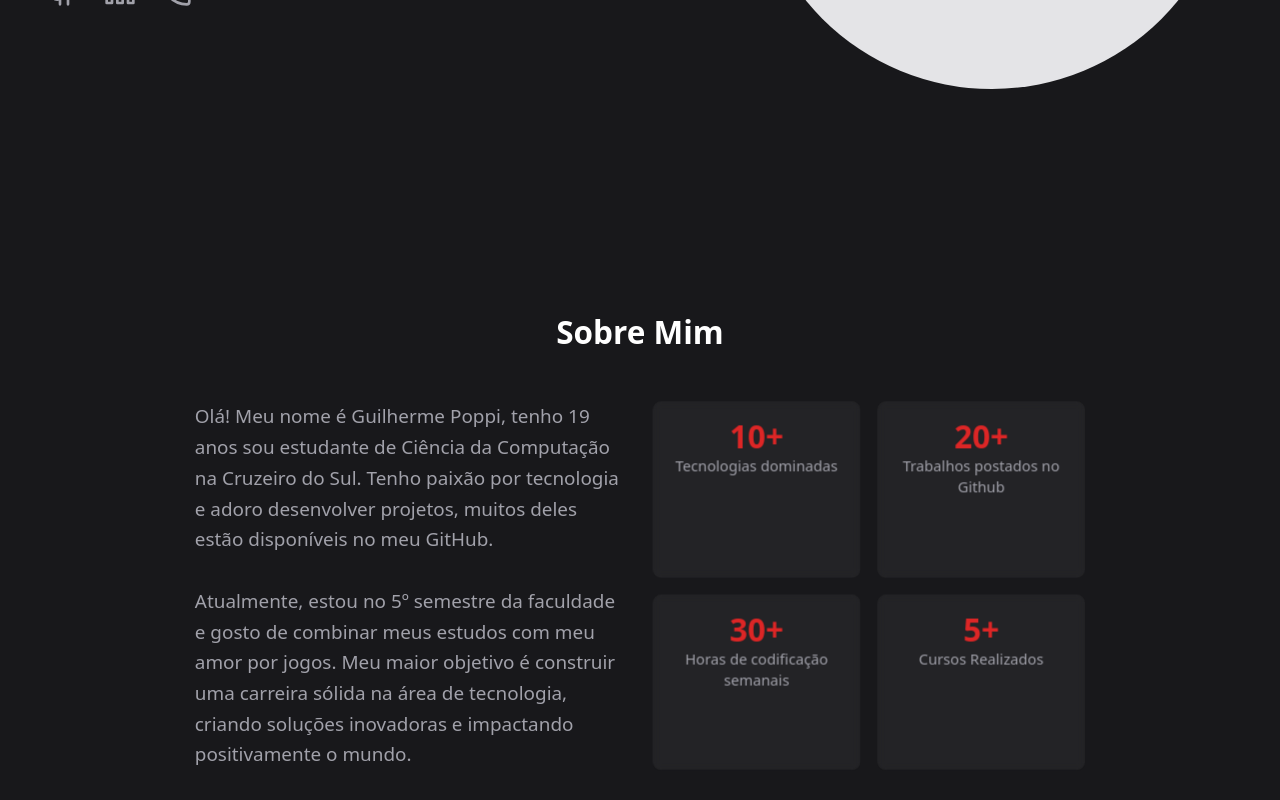
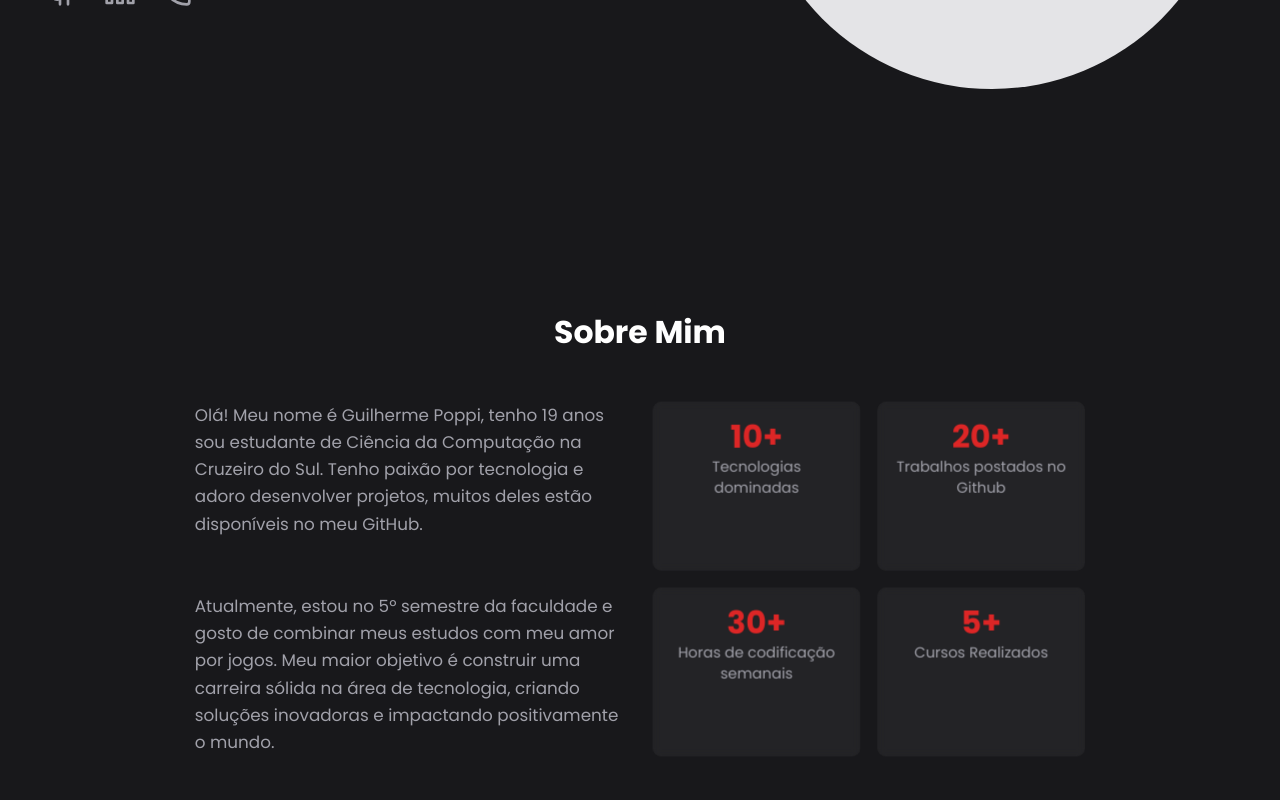
Before and after one commit to Daischi/portfolio, a React (Vite) app: page / in a window 1280 px wide. Shown: the part 572-1372 px from the top of the page. Built offline with nearby package versions, Linux system fonts and the light colour scheme.

Commit message:
adicionando font poppins e melhorando a sessão Sobre mim - Ainda em construção

```diff
--- a/index.html
+++ b/index.html
@@ -5,6 +5,8 @@
     <link rel="icon" type="image/svg+xml" href="/vite.svg" />
     <meta name="viewport" content="width=device-width, initial-scale=1.0" />
     <link rel="shortcut icon" href="./src/assets/logo.png" type="image/x-icon">
+    <link href="https://fonts.googleapis.com/css2?family=Poppins:wght@400;500;600;700&display=swap" rel="stylesheet">
+
     <title>Portfólio</title>
   </head>
   <body>
--- a/src/Home.jsx
+++ b/src/Home.jsx
@@ -158,16 +158,17 @@
         <main className="w-full max-w-4xl p-6 rounded-lg text-white scale-105 transition-transform duration-300">
           {/* Título */}
           <div className="text-center mb-6">
-            <h1 className="text-3xl font-bold  mb-12 hover:underline hover:decoration-red-700 transition-transform duration-300">Sobre Mim</h1>
+            <h1 className="text-3xl font-bold  mb-12 ">Sobre Mim</h1>
           </div>
 
           {/* Layout Principal */}
           <div className="grid grid-cols-1 md:grid-cols-2 gap-6">
             {/* Texto de apresentação na esquerda */}
             <div className="flex items-center justify-center">
-              <p className="text-lg leading-relaxed text-zinc-400">
+              <p className="text-base leading-relaxed text-zinc-400">
                 Olá! Meu nome é Guilherme Poppi, tenho 19 anos sou estudante de Ciência da Computação na Cruzeiro do Sul. Tenho paixão por tecnologia e adoro desenvolver projetos, muitos deles estão disponíveis no meu GitHub.
 
+                <br />
                 <br />
                 <br />
 
@@ -178,27 +179,27 @@
 
             {/* Divs com caixas na direita */}
             <div className="grid grid-cols-2 gap-4">
-              <div className="p-4 rounded-lg bg-white/5 backdrop-blur-sm">
+              <div className="p-4 rounded-lg bg-white/5 backdrop-blur-sm hover:scale-105 transition-transform duration-200">
 
               <h1 className='text-red-600 font-bold text-3xl text-center'> 10+ </h1>
               <p className='text-center text-sm	text-zinc-400'>Tecnologias dominadas</p>
 
 
               </div>
-              <div className="p-4 rounded-lg bg-white/5 backdrop-blur-sm">
+              <div className="p-4 rounded-lg bg-white/5 backdrop-blur-sm hover:scale-105 transition-transform duration-200">
 
               <h1 className='text-red-600 font-bold text-3xl text-center'> 20+ </h1>
               <p className='text-center text-sm	text-zinc-400' >Trabalhos postados no Github</p>
 
               </div>
-              <div className="p-4 rounded-lg bg-white/5 backdrop-blur-sm">
+              <div className="p-4 rounded-lg bg-white/5 backdrop-blur-sm hover:scale-105 transition-transform duration-200">
 
               <h1 className='text-red-600 font-bold text-3xl text-center'> 30+ </h1>
               <p className='text-center text-sm	text-zinc-400' >Horas de codificação semanais</p>
 
 
               </div>
-              <div className="p-4 rounded-lg bg-white/5 backdrop-blur-sm">
+              <div className="p-4 rounded-lg bg-white/5 backdrop-blur-sm hover:scale-105 transition-transform duration-200 ">
 
               <h1 className='text-red-600 font-bold text-3xl text-center'> 5+</h1>
               <p className='text-center text-sm	text-zinc-400' >Cursos Realizados </p>
--- a/src/index.css
+++ b/src/index.css
@@ -1,6 +1,8 @@
 @tailwind base;
 @tailwind components;
 @tailwind utilities;
+@import url('https://fonts.googleapis.com/css2?family=Poppins:wght@400;500;600;700&display=swap');
+
 
 
 :root {
@@ -20,5 +22,6 @@
   background-color: rgb(var(--background));
   color: rgb(var(--text));
   transition: background-color 0.5s, color 0.5s;
+  font-family: 'Poppins', sans-serif;
 
 }
--- a/tailwind.config.js
+++ b/tailwind.config.js
@@ -23,7 +23,10 @@
       borderColor: {
         'card': 'rgb(var(--card-border))',
       },
+      fontFamily: {
+        poppins: ['Poppins', 'sans-serif'],
+      },
     },
   },
   plugins: [],
-}
+};
```
